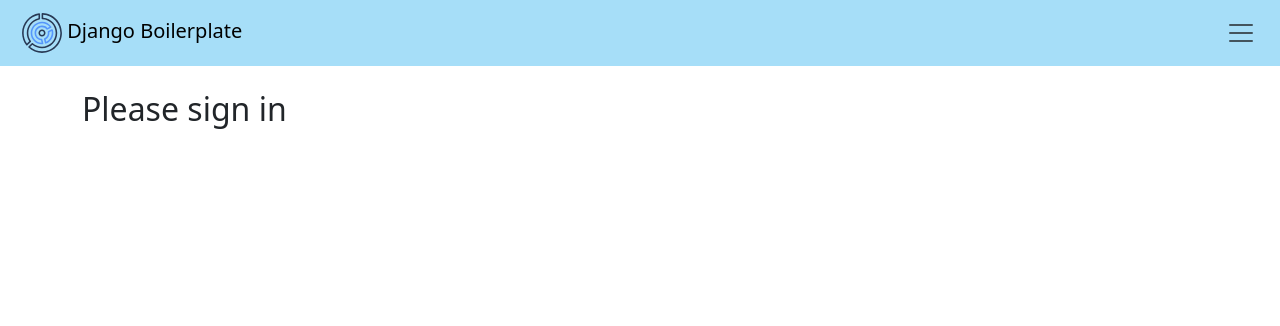
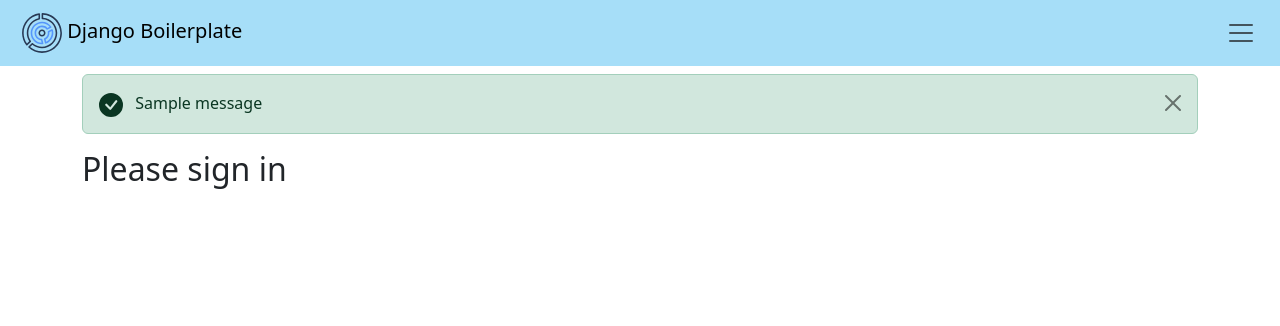
Before and after one commit to CraigCarey/django-boilerplate, a Django app: page / in a window 1280 px wide. Shown: the top 326 px of the page. Run offline with Django 4.2, Linux system fonts and the light colour scheme; tables that the repository leaves empty hold one stand-in row (values such as "Sample post"); one stand-in notice (Sample message) is shown; parts of the project's set-up code (start-up, migrations or seed data) failed here and were passed over; some libraries are stand-ins or nearby versions.

Commit message:
messaging / notifications

```diff
--- a/core/apps/accounts/urls.py
+++ b/core/apps/accounts/urls.py
@@ -4,11 +4,13 @@ from . import views
 urlpatterns = [
     path('', views.home, name='root'),
     path('', include('django.contrib.auth.urls')),
-    path('home', views.home, name='home'),
-    path('sign_up', views.sign_up, name='sign_up'),
-    path('register', views.sign_up, name='register'),
-    path('login', views.custom_login, name='login'),
+    path('home/', views.home, name='home'),
+    path('profile/', views.home, name='profile'),
+    path('sign_up/', views.sign_up, name='sign_up'),
+    path('register/', views.sign_up, name='register'),
+    path('login/', views.custom_login, name='login'),
     path('activate/<uidb64>/<token>', views.activate, name='activate'),
     path('activate/waiting/', views.activate_waiting, name='activate-waiting'),
     path('activate/done/', views.activate_done, name='activate-done'),
+    path('messages/', views.message_demo, name='messages'),
 ]
--- a/core/apps/accounts/views.py
+++ b/core/apps/accounts/views.py
@@ -38,12 +38,14 @@ def activate(request, uidb64, token):
         user.is_active = True
         user.save()
 
-        messages.success(request, 'Thank you for your email confirmation. Now you can login your account.')
+        messages.success(
+            request, 'Thank you for your confirming your emil address. You may now log in to your account.'
+        )
         return redirect('activate-done')
     else:
-        messages.error(request, 'Activation link is invalid!')
+        messages.error(request, 'Activation link is invalid')
 
-    return redirect('homepage')
+    return redirect('home')
 
 
 def activate_done(request):
@@ -68,11 +70,12 @@ def _activate_email(request, user, to_email):
     email = EmailMessage(mail_subject, message, to=[to_email])
     if email.send():
         messages.success(
-            request, f'Dear <b>{user}</b>, please go to you email <b>{to_email}</b> inbox and click on \
-            received activation link to confirm and complete the registration. <b>Note:</b> Check your spam folder.'
+            request, f'<b>{user}</b>, please go to your email inbox and follow the  \
+            received activation link to confirm and complete the registration. \
+            <b>Note:</b> You may need to check your spam folder.'
         )
     else:
-        messages.error(request, f'Problem sending confirmation email to {to_email}, check if you typed it correctly.')
+        messages.error(request, f'Problem sending confirmation email to {to_email}')
 
 
 def sign_up(request):
@@ -95,6 +98,16 @@ def sign_up(request):
     return render(request, 'registration/sign_up.html', {'form': form})
 
 
+def message_demo(request):
+    messages.debug(request, 'debug message')
+    messages.info(request, 'info message')
+    messages.success(request, 'success message')
+    messages.warning(request, 'warning message')
+    messages.error(request, 'error message')
+
+    return render(request, 'accounts/home.html')
+
+
 @user_not_authenticated
 def custom_login(request):
 
@@ -107,7 +120,7 @@ def custom_login(request):
             )
             if user is not None:
                 login(request, user)
-                messages.success(request, f'Hello <b>{user.username}</b>! You have been logged in')
+                messages.success(request, f'Hello <b>{user.username}</b>. You have been logged in')
                 return redirect('home')
 
         else:
--- a/core/apps/settings.py
+++ b/core/apps/settings.py
@@ -25,6 +25,7 @@ CRISPY_ALLOWED_TEMPLATE_PACKS = 'bootstrap5'
 CRISPY_TEMPLATE_PACK = 'bootstrap5'
 
 LOGOUT_REDIRECT_URL = '/'
+LOGIN_URL = '/'
 
 logger = logging.getLogger(__name__)
 logger.debug('DB Config:\n' f'{settings.DATABASES}')
--- a/core/apps/templates/base.html
+++ b/core/apps/templates/base.html
@@ -29,10 +29,20 @@
 <body>
     {% include 'partials/navbar.html' %}
 
-    <div class="container mt-4">
+    <main role="main" class="container-xl">
+        <div class="row">
+            <div class="col-lg-12 col-md-12-p-0 col-sm-12">
+                {% include 'partials/messaging.html' %}
+                {% block content %}
+                {% endblock %}
+            </div>
+        </div>
+    </main>
+
+    {% comment %} <div class="container mt-4">
         {% block content %}
         {% endblock %}
-    </div>
+    </div> {% endcomment %}
 
     <script>
         <!--  Add the CSRF token for all verbs, not just POST -->
--- /dev/null
+++ b/core/apps/templates/partials/messaging.html
@@ -0,0 +1,48 @@
+{% if messages %}
+
+<svg xmlns="http://www.w3.org/2000/svg" style="display: none;">
+    <symbol id="check-circle-fill" fill="currentColor" viewBox="0 0 16 16">
+      <path d="M16 8A8 8 0 1 1 0 8a8 8 0 0 1 16 0zm-3.97-3.03a.75.75 0 0 0-1.08.022L7.477 9.417 5.384 7.323a.75.75 0 0 0-1.06 1.06L6.97 11.03a.75.75 0 0 0 1.079-.02l3.992-4.99a.75.75 0 0 0-.01-1.05z"/>
+    </symbol>
+    <symbol id="info-fill" fill="currentColor" viewBox="0 0 16 16">
+      <path d="M8 16A8 8 0 1 0 8 0a8 8 0 0 0 0 16zm.93-9.412-1 4.705c-.07.34.029.533.304.533.194 0 .487-.07.686-.246l-.088.416c-.287.346-.92.598-1.465.598-.703 0-1.002-.422-.808-1.319l.738-3.468c.064-.293.006-.399-.287-.47l-.451-.081.082-.381 2.29-.287zM8 5.5a1 1 0 1 1 0-2 1 1 0 0 1 0 2z"/>
+    </symbol>
+    <symbol id="exclamation-triangle-fill" fill="currentColor" viewBox="0 0 16 16">
+      <path d="M8.982 1.566a1.13 1.13 0 0 0-1.96 0L.165 13.233c-.457.778.091 1.767.98 1.767h13.713c.889 0 1.438-.99.98-1.767L8.982 1.566zM8 5c.535 0 .954.462.9.995l-.35 3.507a.552.552 0 0 1-1.1 0L7.1 5.995A.905.905 0 0 1 8 5zm.002 6a1 1 0 1 1 0 2 1 1 0 0 1 0-2z"/>
+    </symbol>
+  </svg>
+
+    {% for message in messages %}
+        {% if message.tags == 'debug' %}
+            <div class="alert alert-dark alert-dismissible" role="alert">
+                <svg class="bi flex-shrink-0 me-2" width="24" height="24" role="img" aria-label="Info:"><use xlink:href="#info-fill"/></svg>
+                <button type="button" class="btn-close" data-bs-dismiss="alert" aria-label="Close"></button>
+                {{ message|safe|escape }}
+            </div>
+        {% elif message.tags == 'info' %}
+            <div class="alert alert-info alert-dismissible" role="alert">
+                <svg class="bi flex-shrink-0 me-2" width="24" height="24" role="img" aria-label="Info:"><use xlink:href="#info-fill"/></svg>
+                <button type="button" class="btn-close" data-bs-dismiss="alert" aria-label="Close"></button>
+                {{ message|safe|escape }}
+            </div>
+        {% elif message.tags == 'success' %}
+            <div class="alert alert-success alert-dismissible" role="alert">
+                <svg class="bi flex-shrink-0 me-2" width="24" height="24" role="img" aria-label="Success:"><use xlink:href="#check-circle-fill"/></svg>
+                <button type="button" class="btn-close" data-bs-dismiss="alert" aria-label="Close"></button>
+                {{ message|safe|escape }}
+            </div>
+        {% elif message.tags == 'warning' %}
+            <div class="alert alert-warning alert-dismissible" role="alert">
+                <svg class="bi flex-shrink-0 me-2" width="24" height="24" role="img" aria-label="Warning:"><use xlink:href="#exclamation-triangle-fill"/></svg>
+                <button type="button" class="btn-close" data-bs-dismiss="alert" aria-label="Close"></button>
+                {{ message|safe|escape }}
+            </div>
+        {% elif message.tags == 'error' %}
+            <div class="alert alert-danger alert-dismissible" role="alert">
+                <svg class="bi flex-shrink-0 me-2" width="24" height="24" role="img" aria-label="Danger:"><use xlink:href="#exclamation-triangle-fill"/></svg>
+                <button type="button" class="btn-close" data-bs-dismiss="alert" aria-label="Close"></button>
+                {{ message|safe|escape }}
+            </div>
+        {% endif %}
+    {% endfor %}
+{% endif %}
--- a/core/apps/templates/partials/navbar.html
+++ b/core/apps/templates/partials/navbar.html
@@ -1,5 +1,5 @@
 {% load static %}
-<nav class="navbar navbar-light boilerplate-navbar">
+<nav class="navbar navbar-light boilerplate-navbar mb-2">
     <div class="container-fluid">
         <a class="navbar-brand" href="{% url 'login' %}">
             <img
--- a/local/settings.dev.py
+++ b/local/settings.dev.py
@@ -1,8 +1,12 @@
+from django.contrib import messages
+
 # SECURITY WARNING: keep the secret key used in production secret!
 SECRET_KEY = 'django-insecure-f-m_!kq_(jwcgs%i%t0+36i9flo+_h4j1^t$d&)+jr4m%m%5+b'
 
 # SECURITY WARNING: don't run with debug turned on in production!
 DEBUG = True
+
+MESSAGE_LEVEL = messages.DEBUG
 
 ALLOWED_HOSTS = ['*']
 
```
Also changed, not shown: core/project/settings/templates/settings.dev.py (+13 -0 lines), core/apps/accounts/migrations/0001_initial.py, core/apps/articles/migrations/0001_initial.py, 1 other file.
